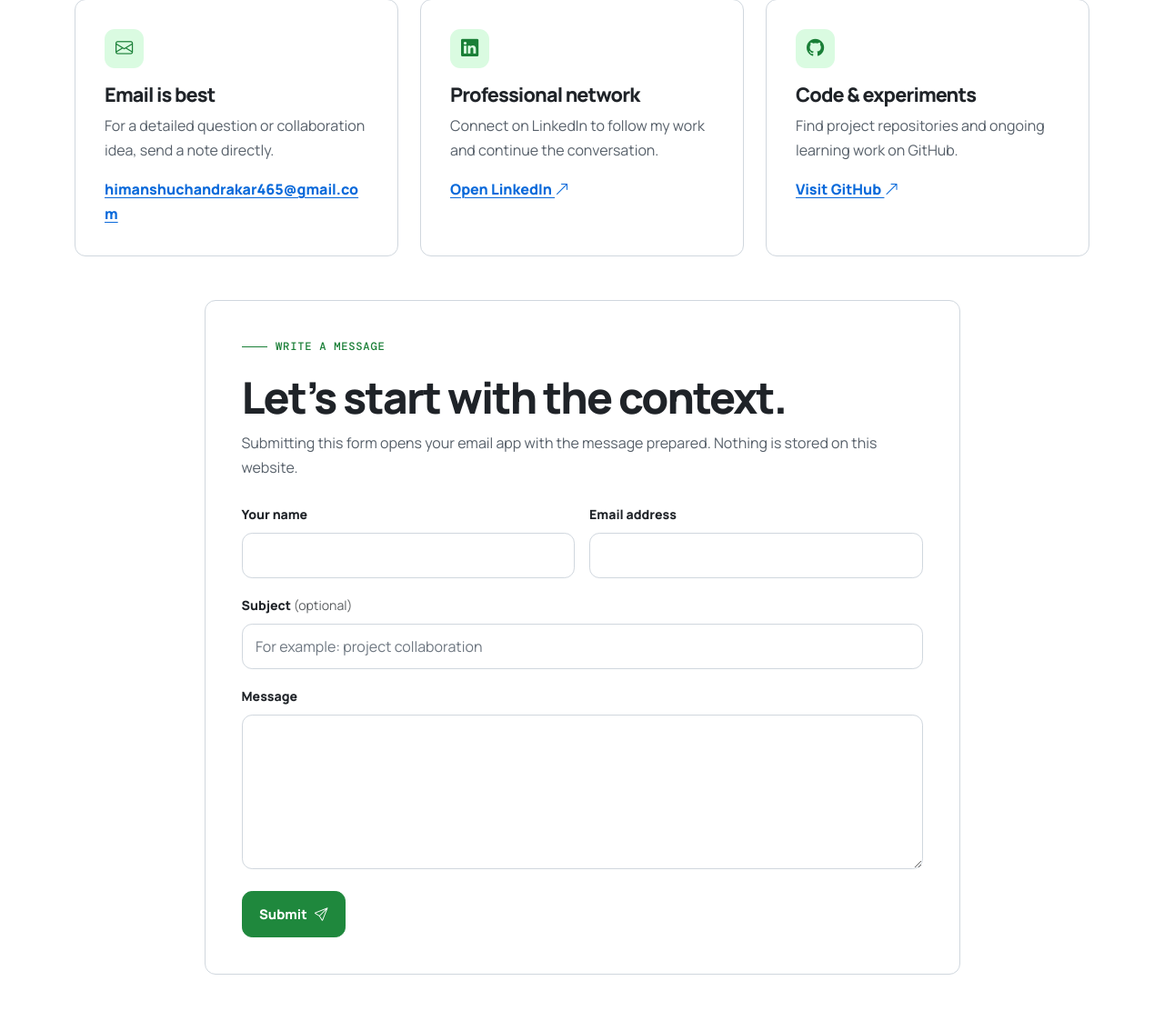
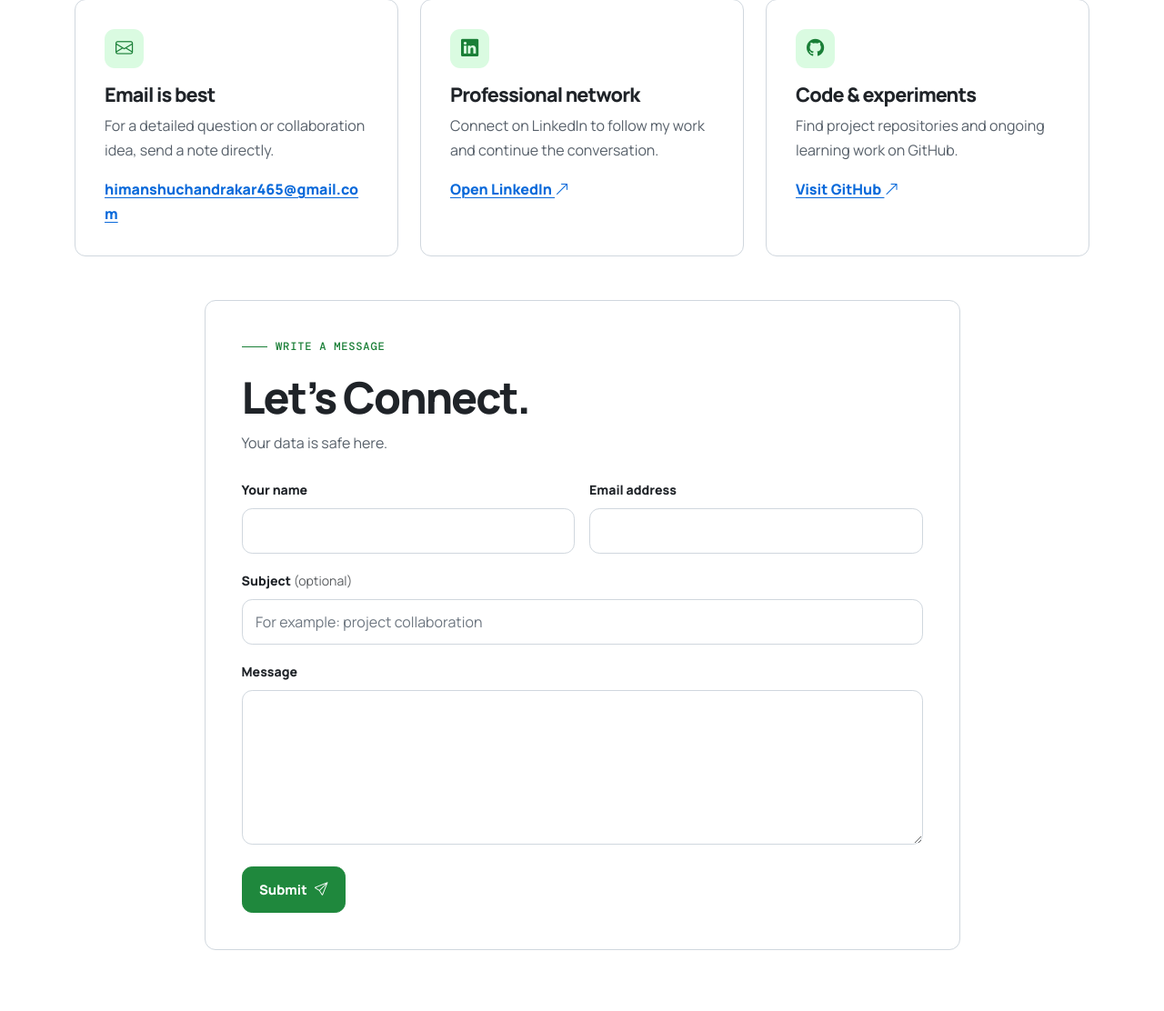
Before and after one commit to himanshuchandrakar465/portfolio-web, a Django app: page /contact/ in a window 1280 px wide. Shown: the part 599-1711 px from the top of the page at 91% size. Run offline with Django 5.2, Linux system fonts and the light colour scheme.

```diff
--- a/template/contact.html
+++ b/template/contact.html
@@ -117,11 +117,10 @@
               {% csrf_token %}
               <div class="eyebrow">Write a message</div>
               <h2 class="section-heading mt-3">
-                Let’s start with the context.
+                Let’s Connect.
               </h2>
               <p class="mb-4">
-                Submitting this form opens your email app with the message
-                prepared. Nothing is stored on this website.
+                Your data is safe here.
               </p>
 
               <div class="row g-3">
```
